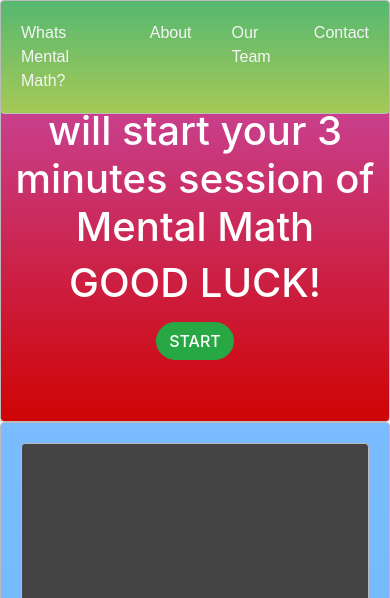
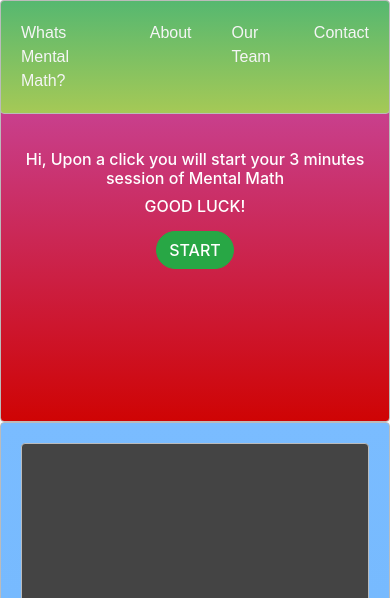
Before and after one commit to EliorUzan/elioruzan.github.io, a plain HTML site: page index.html in a window 390 px wide. Shown: the top 598 px of the page. Drawn offline with nearby package versions, Linux system fonts and the light colour scheme.

Commit message:
Add files via upload

```diff
--- a/index.html
+++ b/index.html
@@ -2,7 +2,7 @@
 <html>
 <head>
   <title>Mental Math</title>
-  <link rel="stylesheet" href="https://stackpath.bootstrapcdn.com/bootstrap/4.5.0/css/bootstrap.min.css" integrity="sha384-9aIt2nRpC12Uk9gS9baDl411NQApFmC26EwAOH8WgZl5MYYxFfc+NcPb1dKGj7Sk" crossorigin="anonymous">
+  <link rel="stylesheet" type="text/css" href="bootstrap.min.css">
   <link rel="stylesheet" type="text/css" href="style.css">
   <link href="https://fonts.googleapis.com/css2?family=Architects+Daughter&display=swap" rel="stylesheet">
 	<!-- Required meta tags -->
--- a/style.css
+++ b/style.css
@@ -41,6 +41,14 @@ a {
     text-align: center;
 
 }
+
+@media only screen and (max-width: 600px) {
+    #exercise, #goodLuck {
+        font-size: 0.5em ;
+        padding: 0;
+     }
+    }
+
 
 /*COVER*/
 .red_container {
```
